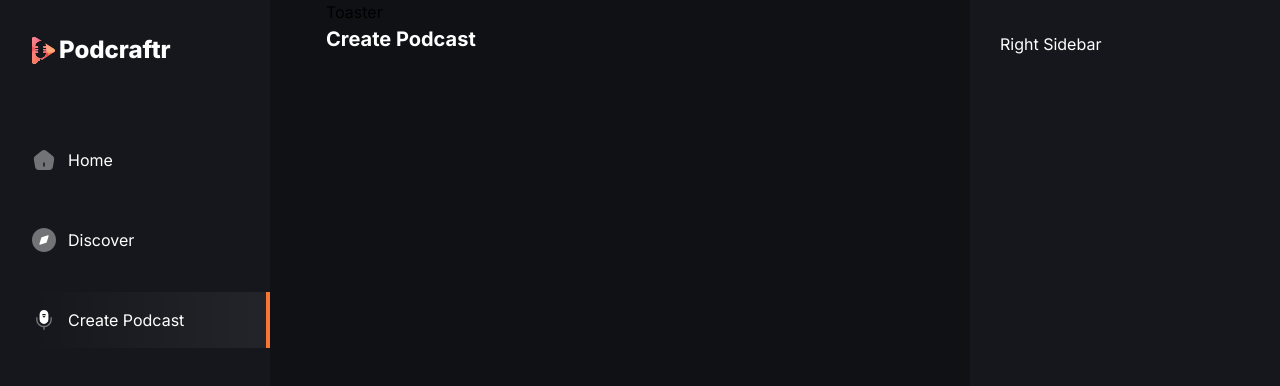
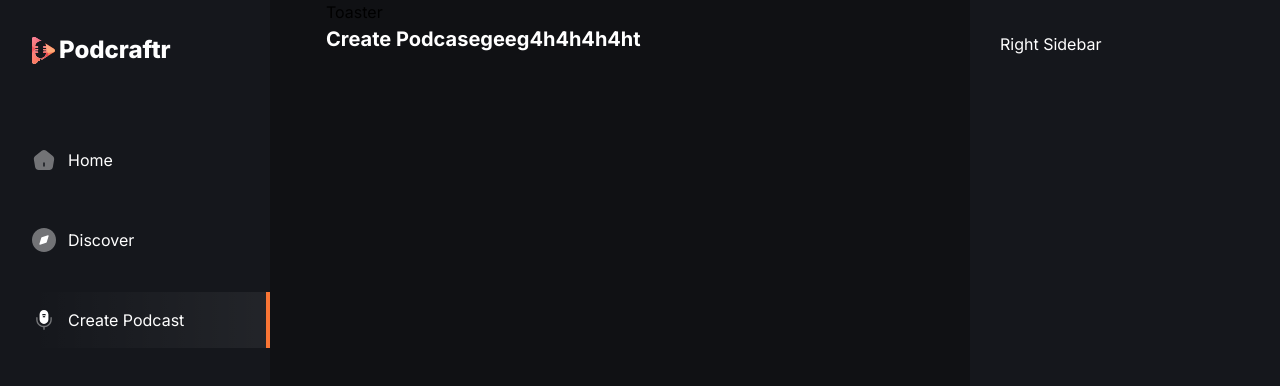
Before and after one commit to ankit723/podcraftr, a Next.js app: page /create-podcast in a window 1280 px wide. Shown: the top 386 px of the page. Built offline with nearby package versions, Linux system fonts and the light colour scheme.

Commit message:
test change

```diff
--- a/app/(root)/create-podcast/page.tsx
+++ b/app/(root)/create-podcast/page.tsx
@@ -3,7 +3,7 @@
 const CreatePodcast = () => {
   return (
     <div>
-      <h1 className='text-20 font-bold text-white-1'>Create Podcast</h1>
+      <h1 className='text-20 font-bold text-white-1'>Create Podcasegeeg4h4h4h4ht</h1>
 
     </div>
   )
```
